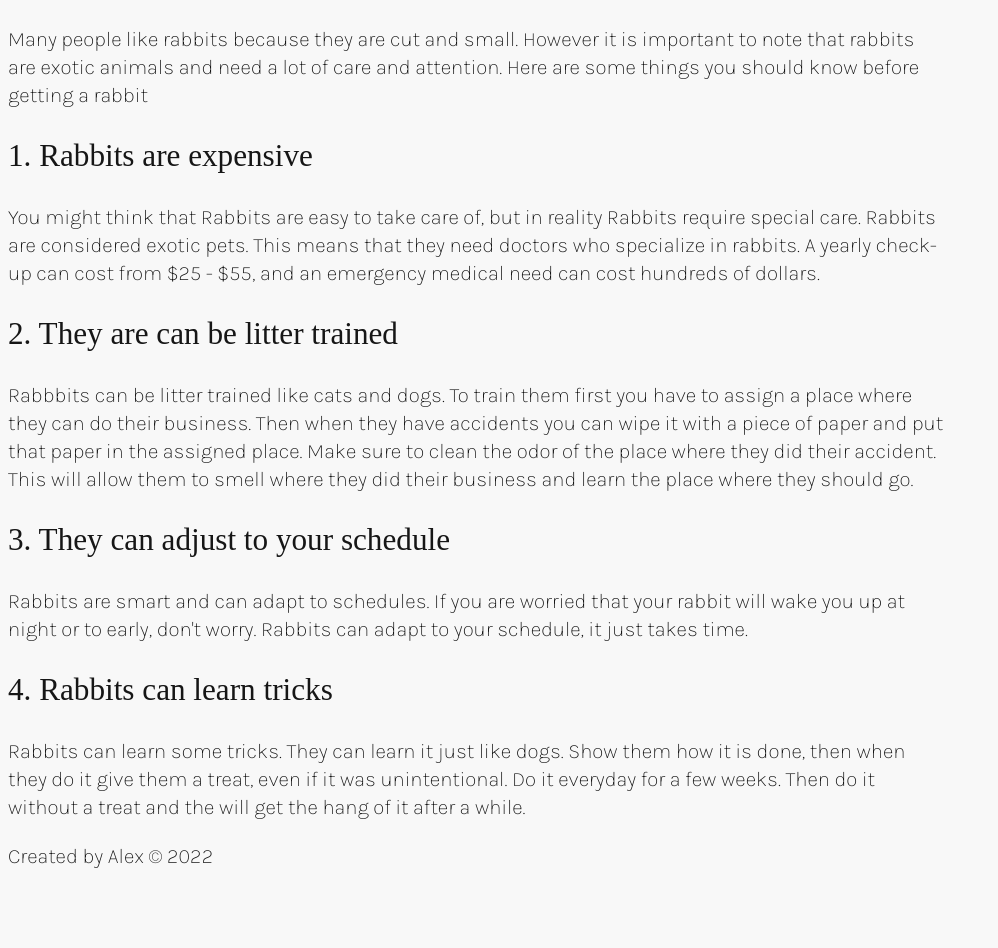
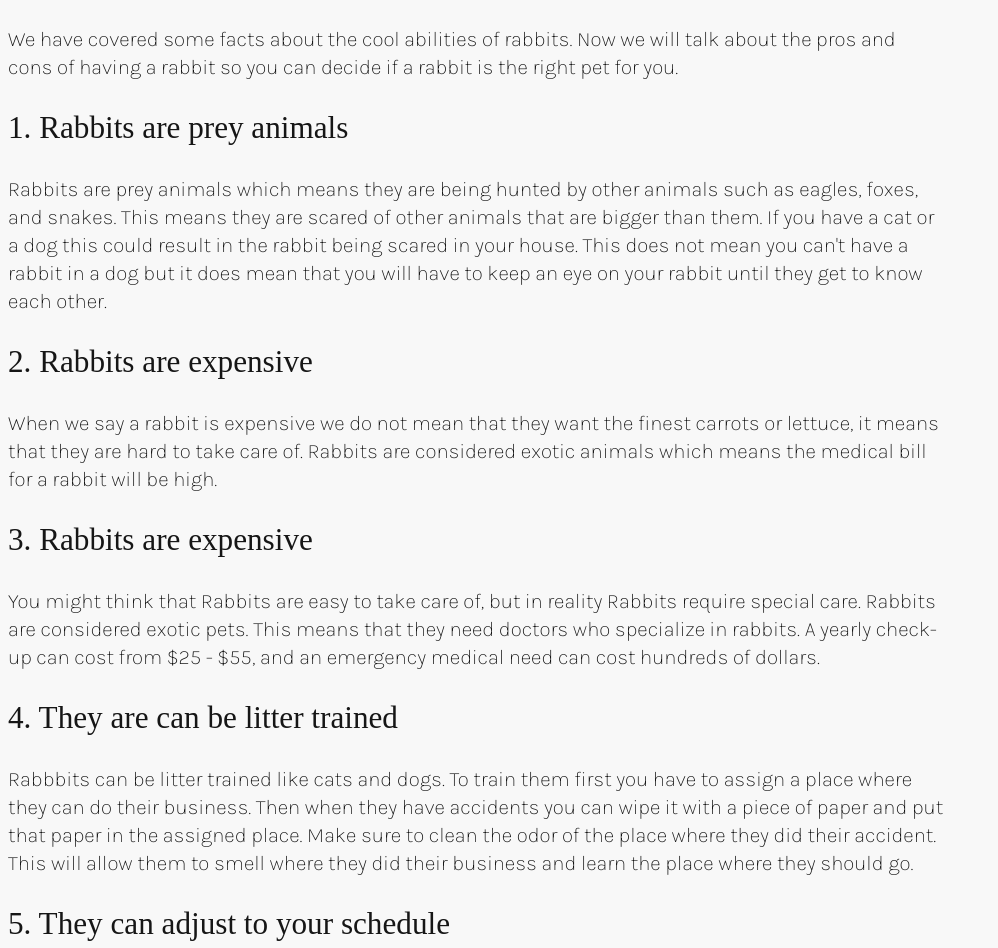
Before and after one commit to Alex7365/Webpage-project, a plain HTML site: page index.html in a window 1280 px wide. Shown: the part 1624-2572 px from the top of the page, without its empty margins (0-998 px from the left). Before the commit the page ends 2515 px from the top, so only its background shows below. Drawn offline with Linux system fonts and the light colour scheme.

Commit message:
Added more information

```diff
--- a/index.html
+++ b/index.html
@@ -37,7 +37,6 @@
           padding: 20px;
           border: 2px solid brown;
           border-radius: 0.5em;
-
       }
       figure img {
           border-radius: 0.5em 0.5em 0 0;
@@ -54,7 +53,7 @@
     <header>
         <h1>Learning Rabbit</h1>
         <!-- put website branding (logo & name) below -->
-        <p>We will dive into how to take care of a Rabbit. We know that <em> rabbit </em> are cute, but are the pet for you? We will help you make a good decesion wether a rabbit is the pet for you.</p>
+        <p>We will dive into how to take care of a Rabbit. We know that <em> rabbits </em> are cute, but are the pet for you? We will help you make a good decesion wether a rabbit is the pet for you.</p>
     </header>
     <main>
     <h2>Interesting facts about <em> rabbits </em></h2>
@@ -62,7 +61,7 @@
         <img src="images/bunny-g644e8ebec_640.jpg" alt="Brown bunny on green grass">
         <figcaption>Image by <a href="https://pixabay.com/es/users/jatocreate-5529266/?utm_source=link-attribution&amp;utm_medium=referral&amp;utm_campaign=image&amp;utm_content=5014814">Joshua Choate</a> from <a href="https://pixabay.com/es/?utm_source=link-attribution&amp;utm_medium=referral&amp;utm_campaign=image&amp;utm_content=5014814">Pixabay</a></figcaption>
     </figure>
-    <p>Here are ten interesting facts about <em> rabbit </em></p>
+    <p>Here are ten interessting facts about <em> rabbit </em></p>
     <h2>1. They belong in a family called leporidae</h2>
         <p>This family include hares</p>
     <h2>2. rabbits can jump up to 4 feet</h2>
@@ -75,16 +74,23 @@
         <p>This is also called a binky. It means the rabbit is happy and energetic.</p>
     <hr>
     <h1>Important information about rabbits</h1>
-    <p>Many people like rabbits because they are cut and small. However it is important to note that rabbits are exotic animals and need a lot of care and attention. Here are some things you should know before getting a rabbit</p>
-    <h2>1. Rabbits are expensive </h2>
+    <p>We have covered some facts about the cool abilities of rabbits. Now we will talk about the pros and cons of having a rabbit so you can decide if a rabbit is the right pet for you.</p>
+    <h2>1. Rabbits are prey animals</h2>
+    <p>Rabbits are prey animals which means they are being hunted by other animals such as eagles, foxes, and snakes. This means they are scared of other animals that are bigger than them. If you have a cat or a dog this could result in the rabbit being scared in
+        your house. This does not mean you can't have a rabbit in a dog but it does mean that you will have to keep an eye on your rabbit until they get to know each other. </p>
+    <h2>2. Rabbits are expensive</h2>
+    <p>When we say a rabbit is expensive we do not mean that they want the finest carrots or lettuce, it means that they are hard to take care of. Rabbits are considered exotic animals which means the medical bill for a rabbit will be high.</p>
+    <h2>3. Rabbits are expensive </h2>
       <p>You might think that Rabbits are easy to take care of, but in reality Rabbits require special care. Rabbits are considered exotic pets. This means that they need doctors who specialize in rabbits. A yearly check-up can cost from $25 - $55, and an emergency medical need can cost hundreds of dollars.</p>
-    <h2>2. They are can be litter trained</h2>
+    <h2>4. They are can be litter trained</h2>
       <p>Rabbbits can be litter trained like cats and dogs. To train them first you have to assign a place where they can do their business. Then when they have accidents you can wipe it with a piece of paper and put that paper in the assigned place. Make sure to clean the odor of the place where they did their accident. This will allow them to smell where they did their business and learn the place where they should go.</p>
-    <h2>3. They can adjust to your schedule</h2>
+    <h2>5. They can adjust to your schedule</h2>
       <p>Rabbits are smart and can adapt to schedules. If you are worried that your rabbit will wake you up at night or to early, don't worry. Rabbits can adapt to your schedule, it just takes time.</p>
-    <h2>4. Rabbits can learn tricks</h2>
+    <h2>6. Rabbits can learn tricks</h2>
       <p>Rabbits can learn some tricks. They can learn it just like dogs. Show them how it is done, then when they do it give them a treat, even if it was unintentional. Do it everyday for a few weeks. Then do it without a treat and the will get the hang of it after a while.</p>
     </main>
+    <h2>7. Rabbbits have a blind spot</h2>
+    <p>Rabbits have </p>
     <footer>
         <p>Created by Alex &copy; 2022</p>
     </footer>
```
